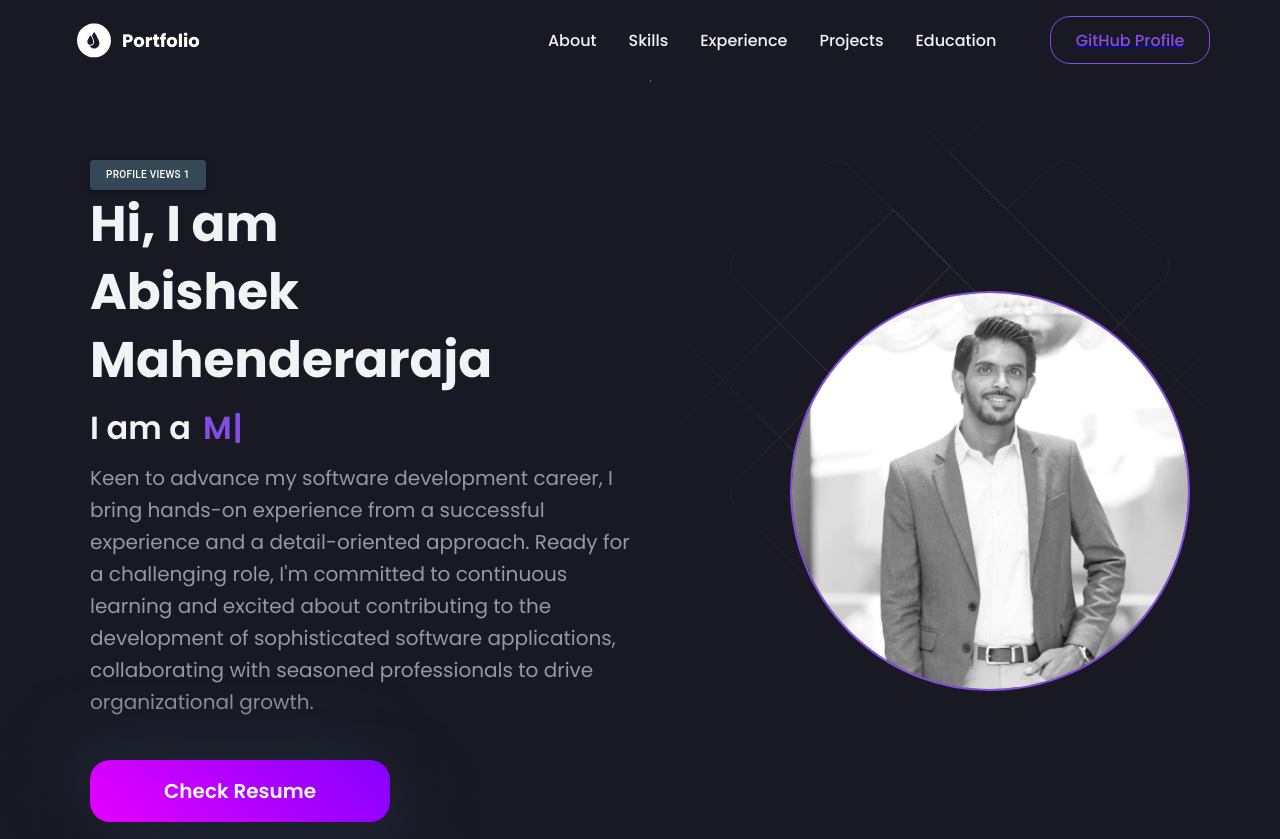
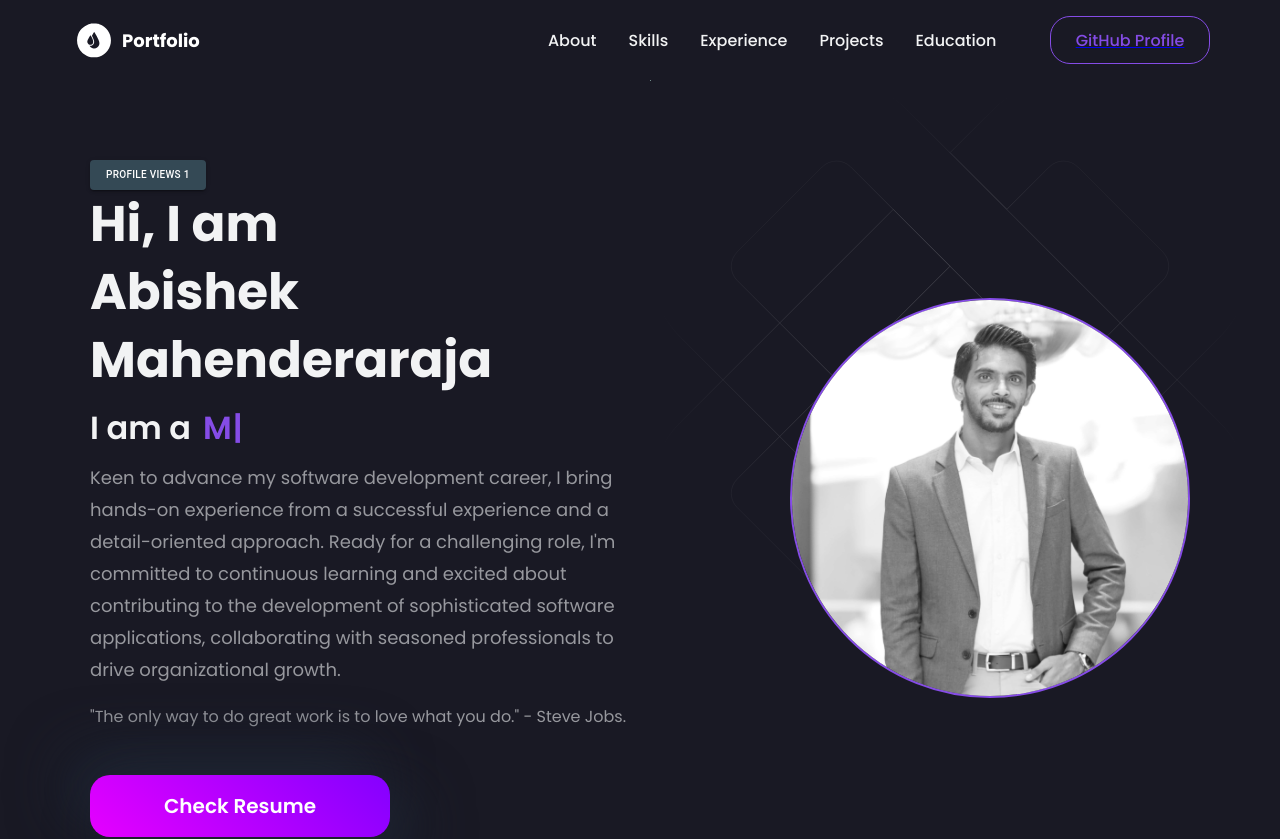
Before and after one commit to Abi-097/Portfolio_2, a Next.js app in the folder portfolio/: page / in a window 1280 px wide. Shown: the top 839 px of the page. Built offline with nearby package versions, Linux system fonts and the light colour scheme.

Commit message:
blog and quote added

```diff
--- a/portfolio/app/components/Hero.js
+++ b/portfolio/app/components/Hero.js
@@ -155,7 +155,22 @@ export const Span = styled.span`
 `;
 
 export const SubTitle = styled.div`
-  font-size: 20px;
+  font-size: 18px;
+  line-height: 32px;
+  margin-bottom: 15px;
+  color: ${({ theme }) => theme.text_primary + 95};
+
+  @media (max-width: 960px) {
+    text-align: center;
+  }
+
+  @media (max-width: 640px) {
+    font-size: 16px;
+    line-height: 32px;
+  }
+`;
+export const Quote = styled.div`
+  font-size: 16px;
   line-height: 32px;
   margin-bottom: 42px;
   color: ${({ theme }) => theme.text_primary + 95};
@@ -232,6 +247,7 @@ const Hero = () => {
               </Span>
             </TextLoop>
             <SubTitle>{Bio.description}</SubTitle>
+            <Quote>{`"${Bio.quote}" - Steve Jobs.`}</Quote>
             <ResumeButton href={Bio.resume} target="display">
               Check Resume
             </ResumeButton>
--- a/portfolio/app/data/constants.js
+++ b/portfolio/app/data/constants.js
@@ -3,6 +3,7 @@ export const Bio = {
   roles: ["MERN stack developer", "Self Learner", "ERP developer"],
   description:
     "Keen to advance my software development career, I bring hands-on experience from a successful experience and a detail-oriented approach. Ready for a challenging role, I'm committed to continuous learning and excited about contributing to the development of sophisticated software applications, collaborating with seasoned professionals to drive organizational growth.",
+  quote: "The only way to do great work is to love what you do.",
   github: "https://github.com/Abi-097",
   resume:
     "https://drive.google.com/file/d/1Kb0joX-hCC4gBFuoy3ZNFiq79f42DlfA/view?usp=drive_link",
@@ -469,6 +470,18 @@ export const projects = [
     github: "https://github.com/Abi-097/todoapp_crud.git",
     webapp: "todoapp-crud.vercel.app",
   },
+  {
+    id: 11,
+    title: "Git Commands",
+    date: "Jan 2024",
+    description:
+      "Basic and very important Git commands that developers need to know.",
+    image: "/git2.png",
+    tags: ["Git", "GitHub"],
+    category: "blog",
+    github: "",
+    webapp: "https://medium.com/@abishekm84/git-9dedeeb9d000",
+  },
 ];
 
 // export const TimeLineData = [
```
Also changed, not shown: portfolio/public/git2.png (added).
